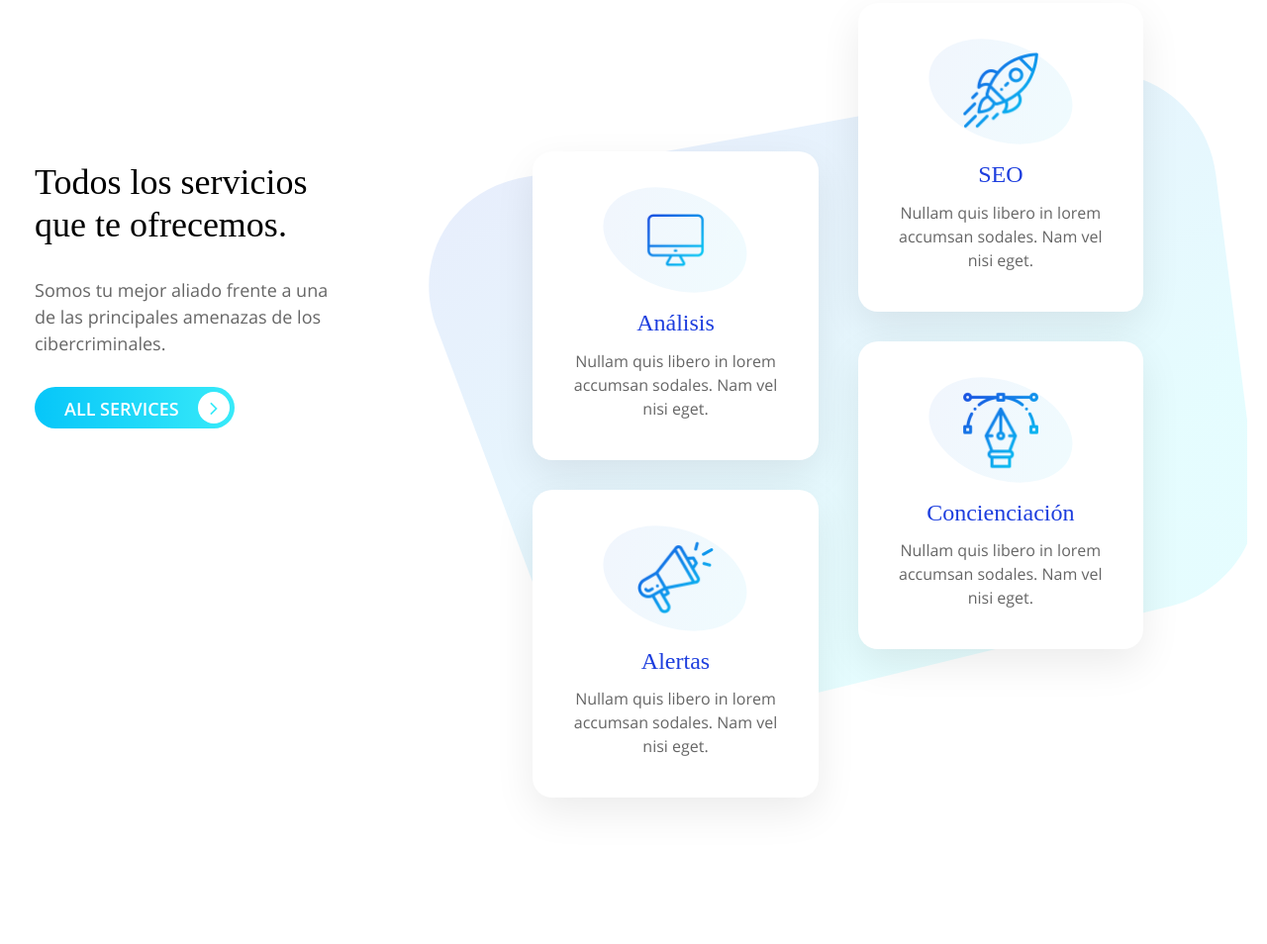
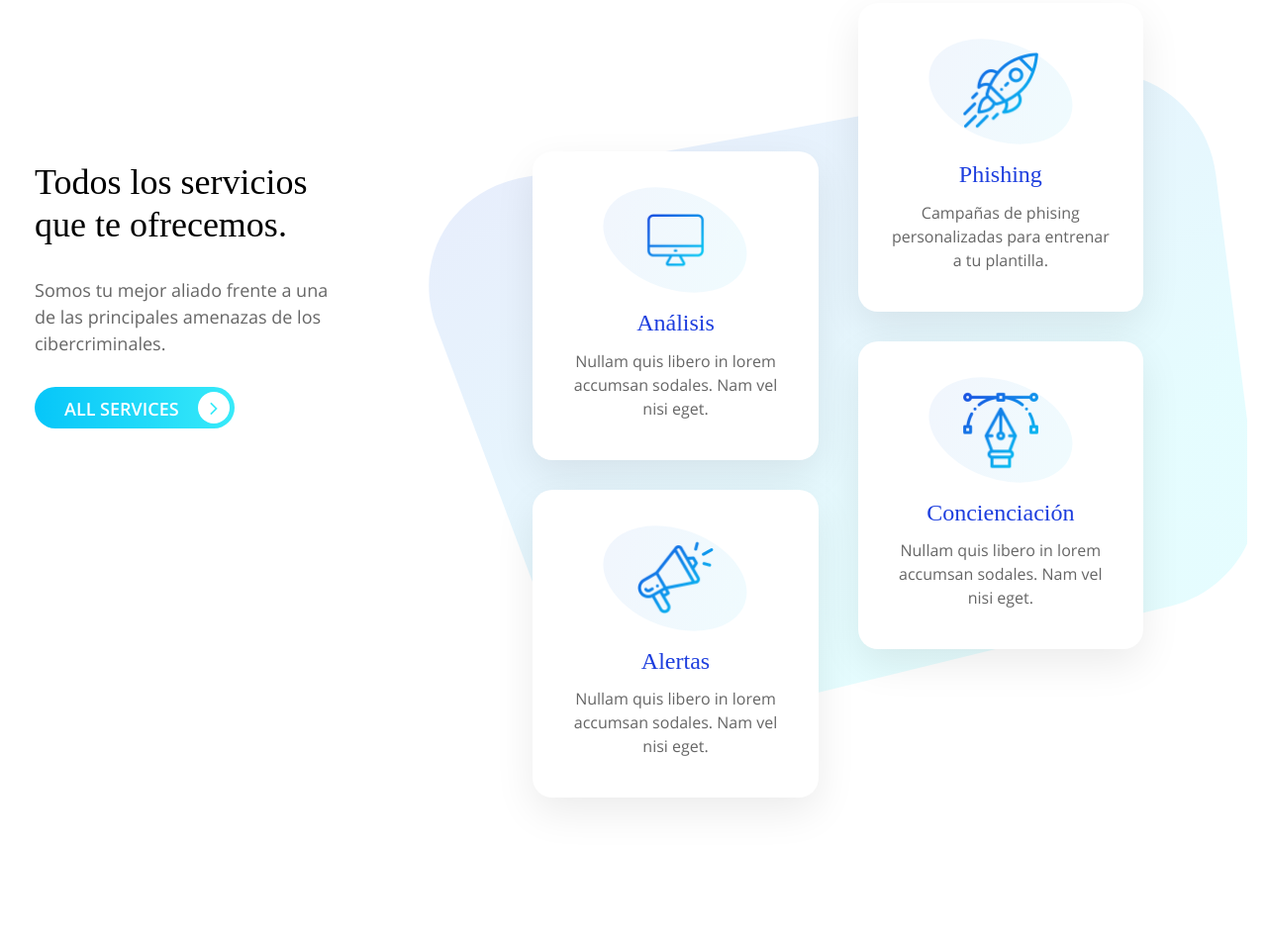
Before and after one commit to breachfy/breachfy, a plain HTML site: page index.html in a window 1280 px wide. Shown: the part 1446-2400 px from the top of the page at 99% size. Drawn offline with nearby package versions, Linux system fonts and the light colour scheme; animation ran at ten frames a second; a web font is replaced by a local one.

Commit message:
Update index.html

```diff
--- a/index.html
+++ b/index.html
@@ -149,9 +149,8 @@
                         <div class="card text-center">
                             <div class="oval"><img class="card-img-top" src="images/seo.png" alt=""></div>
                             <div class="card-body">
-                                <h3 class="card-title">SEO</h3>
-                                <p class="card-text">Nullam quis libero in lorem accumsan sodales. Nam vel nisi
-                                    eget.</p>
+                                <h3 class="card-title">Phishing</h3>
+                                <p class="card-text">Campañas de phising personalizadas para entrenar a tu plantilla.</p>
                             </div>
                         </div>
                         <div class="card text-center">
```
